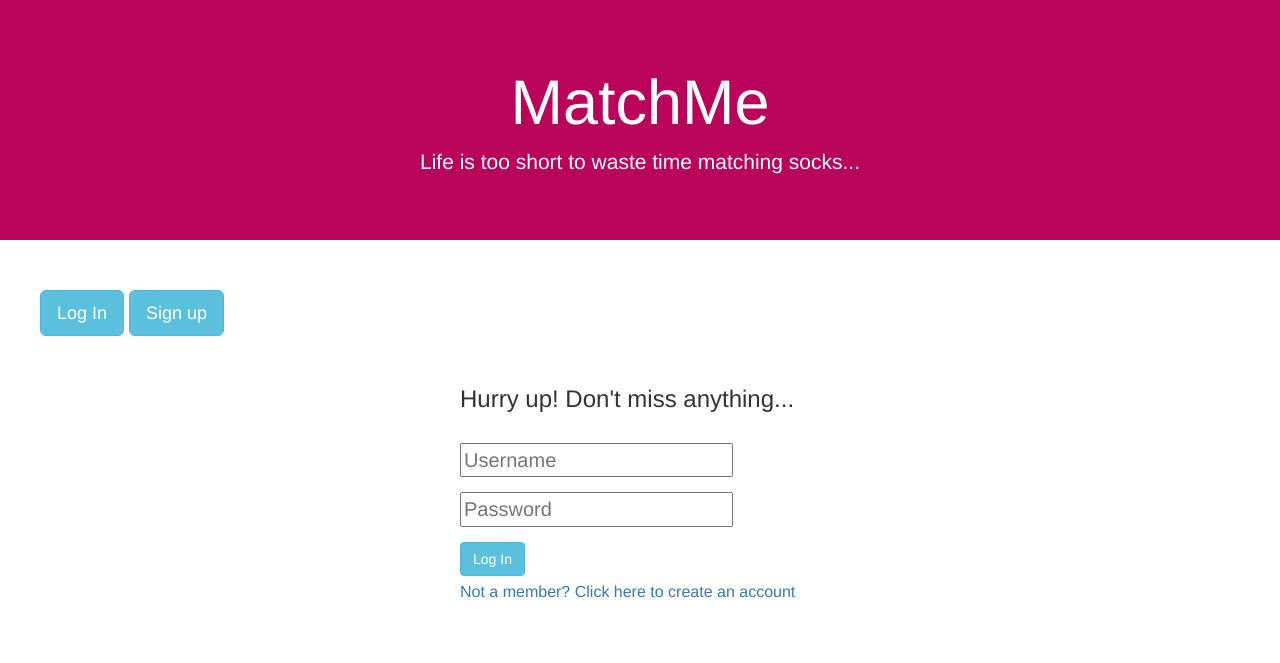
After one commit to Yomald/webp44, a Django app: page /loginpage/ in a window 1280 px wide. The commit adds this page. Shown: the top 663 px of the page. Run offline with Django 3.2, Linux system fonts and the light colour scheme; some libraries are stand-ins or nearby versions.

Commit message:
Base HTML update

```diff
--- a/mainapp/forms.py
+++ b/mainapp/forms.py
@@ -1,15 +1,15 @@
 from django import forms
 from django.contrib.admin import widgets
 
-class NameForm(forms.Form):
-    your_name = forms.CharField(label='Your name', max_length=100)
-    username = forms.CharField(label="Username", max_length = 20)
-
-class ContactForm(forms.Form):
-    subject = forms.CharField(max_length=100)
-    message = forms.CharField(widget=forms.Textarea)
-    sender = forms.EmailField()
-    cc_myself = forms.BooleanField(required=False)
+# class NameForm(forms.Form):
+#     your_name = forms.CharField(label='Your name', max_length=100)
+#     username = forms.CharField(label="Username", max_length = 20)
+#
+# class ContactForm(forms.Form):
+#     subject = forms.CharField(max_length=100)
+#     message = forms.CharField(widget=forms.Textarea)
+#     sender = forms.EmailField()
+#     cc_myself = forms.BooleanField(required=False)
 
 class LoginForm(forms.Form):
     username = forms.CharField(max_length = 20, widget=forms.TextInput(attrs={'placeholder': "Username"}))
--- a/mainapp/templates/mainapp/base.html
+++ b/mainapp/templates/mainapp/base.html
@@ -15,24 +15,31 @@
 	<center>
 		{{app_name}}
 	</center>
-	<!-- {% if loggedin %}
+	{% if loggedin %}
     <div class='appname'>{{ appname }} ({{ username }}) </div>
 	{% else %}
-    <div class='appname'>{{ appname }}</div>
+			<div style="background: #ba035b !important" class="jumbotron text-center">
+				<h1 style= "color: white !important">MatchMe </h1>
+				<p style= "color: white !important">Life is too short to waste time matching socks...</p>
+			</div>
    {% endif %}
 	<br>
 	<ul class='menu'>
 		{% if loggedin %}
-		  <li><a href="{% url 'messages' %}">Messages</a></li>
-        <li><a href="{% url 'members' %}">Members</a></li>
-        <li><a href="{% url 'friends' %}">Friends</a></li>
+		  <!-- <li><a href="{% url 'messages' %}">Messages</a></li> -->
+        <!-- <li><a href="{% url 'members' %}">Members</a></li> -->
+        <!-- <li><a href="{% url 'friends' %}">Friends</a></li> -->
         <li><a href="{% url 'profile' %}">Edit Profile</a></li>
-        <li><a href="{% url 'logout' %}">Log out</a></li>
-		{% else %} -->
-		  <!-- <li><a href="{% url 'createAccount' %}">Sign up</a></li>
-		  <li><a href="{% url 'login' %}">Log in</a></li> -->
-		<!-- {% endif %}
-	</ul> -->
+        <!-- <li><a href="{% url 'logout' %}">Log out</a></li> -->
+		{% else %}
+		<div class ="btn-toolbar">
+
+						<a href= "{% url 'loginpage' %}"button type="submit" id="btn"class="btn btn-info btn-lg center-block">Log In</a></button>
+						<a href ="{% url 'createAccount' %}" button type="submit" id="btn"class="btn btn-info btn-lg center-block">Sign up</a></button>
+
+				</div>
+		 {% endif %}
+	</ul>
 	<br>
 	{% block content %}
 	{% endblock %}
--- a/mainapp/templates/mainapp/createaccount.html
+++ b/mainapp/templates/mainapp/createaccount.html
@@ -2,10 +2,7 @@
 {% load staticfiles %}
 
 {% block content %}
-<div style="background: #ba035b !important" class="jumbotron text-center">
-<h1 style= "color: white !important"> MatchMe </h1>
-<p style= "color: white !important">Life is too short to waste time matching socks...</p>
-</div>
+
 
 <div class="container">
   <div class="row">
--- /dev/null
+++ b/mainapp/templates/mainapp/login.html
@@ -0,0 +1,50 @@
+{% extends "mainapp/base.html" %}
+{% load staticfiles %}
+
+{% block content %}
+
+
+<div class="container">
+  <div class="row">
+    <div class="col-sm-4">
+    </div>
+
+    <div class="col-sm-4">
+<h3>Hurry up! Don't miss anything...</h3>
+
+<br/>
+
+
+<!-- TO BE USED AS NEW  -->
+<!-- {% if loggedin %}
+    You are now logged in.
+    Please <a href="{% url 'messages'%}">click here</a> to continue.
+    <br><br>
+{% else %}
+            <form method="post" action="{% url 'login' %}">
+              {% csrf_token %}
+                <div class="form-group">
+                <input id="logusername" type="text" maxlength="20" placeholder="Username"><br/>
+              </div>
+                <input id="password" type="password" placeholder="Password"><br/>
+                <input type="submit" id="btn"class="btn btn-info" value="Login">
+            </form>
+ {% endif %} -->
+
+      <form method='POST' style="font-size: 20px !important" action="{% url 'login' %}">
+        {% csrf_token %}
+        <div class="form-group">
+          {{form.username}}
+        </div>
+        <div class="form-group">
+          {{form.password}}
+        </div>
+        <button type="submit" id="btn"class="btn btn-info">Log In</a></button>
+        <br>
+        <a style="font-size: 16px !important" href ="/createAccount/">Not a member? Click here to create an account</a>
+    </div>
+    <!-- <div class="col-sm-1">
+    </div> -->
+  </div>
+<br/><br/>
+{% endblock %}
--- a/mainapp/urls.py
+++ b/mainapp/urls.py
@@ -4,7 +4,7 @@ from mainapp import views
 urlpatterns = [
   path('', views.index, name='index'),
 
-   # path('login/', views.index, name='index'),
+    path('loginpage/', views.login_page, name='loginpage'),
 
 
   # signup page
--- a/mainapp/views.py
+++ b/mainapp/views.py
@@ -10,7 +10,11 @@ import json
 from .forms import LoginForm, RegisterForm
 from django.core.mail import send_mail
 
-appname = 'DatingApp'
+appname = 'MatchMe'
+
+def index(request):
+    context = { 'appname': appname }
+    return render(request,'mainapp/index.html',context)
 
 
 def loggedin(view):
@@ -25,7 +29,7 @@ def loggedin(view):
     return mod_view
 
 # Create your views here.
-def index(request):
+def login_page(request):
     # if this is a POST request we need to process the form data
     if request.method == 'POST':
         # create a form instance and populate it with data from the request:
@@ -53,7 +57,7 @@ def index(request):
     else:
         form = LoginForm()
 
-    return render(request, 'mainapp/index.html', {'form': form})
+    return render(request, 'mainapp/login.html', {'form': form})
     #
     # context = { 'appname': appname }
     # return render(request,'mainapp/index.html',context)
```
Also changed, not shown: mainapp/templates/mainapp/index.html (+9 -30 lines).
